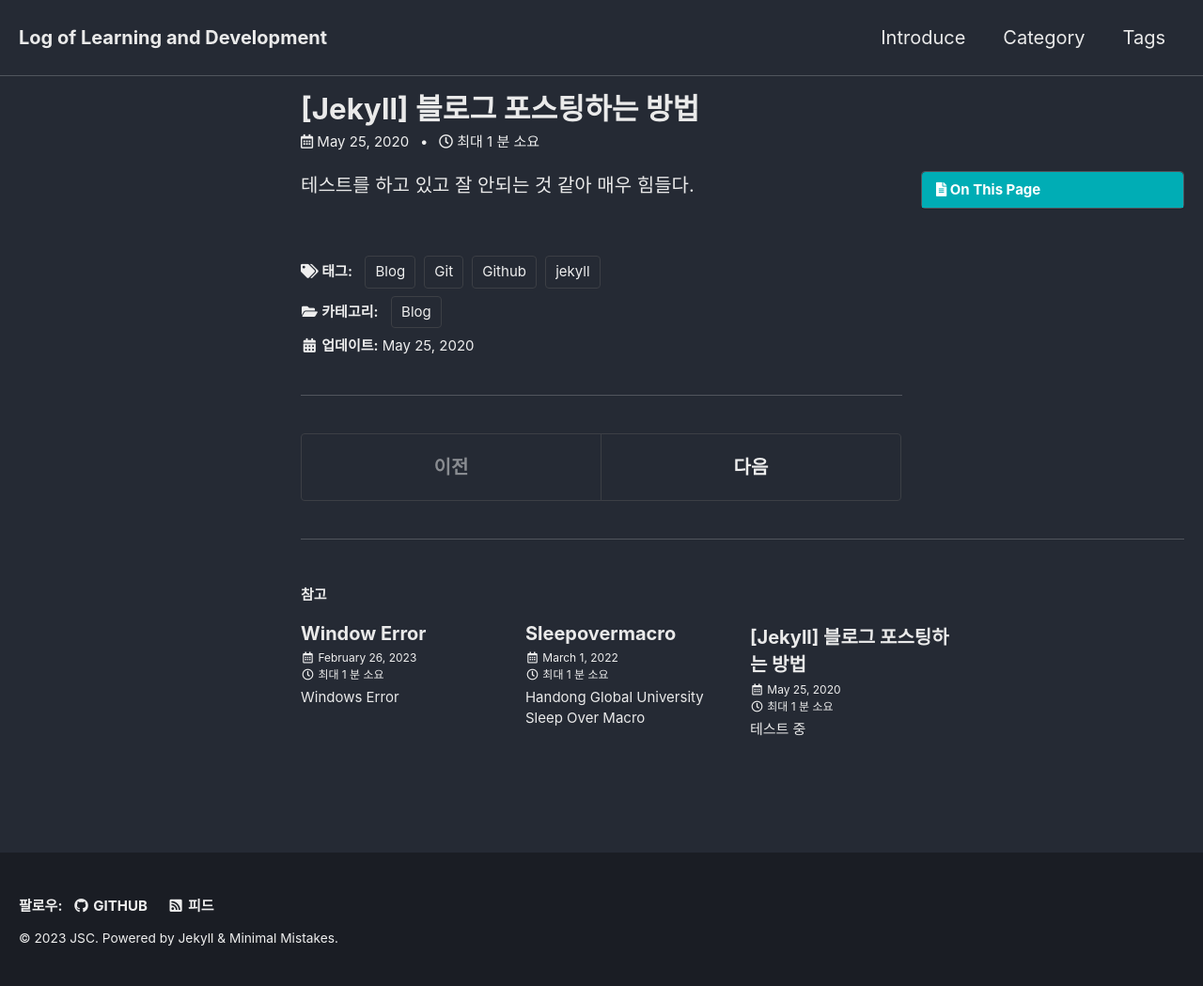
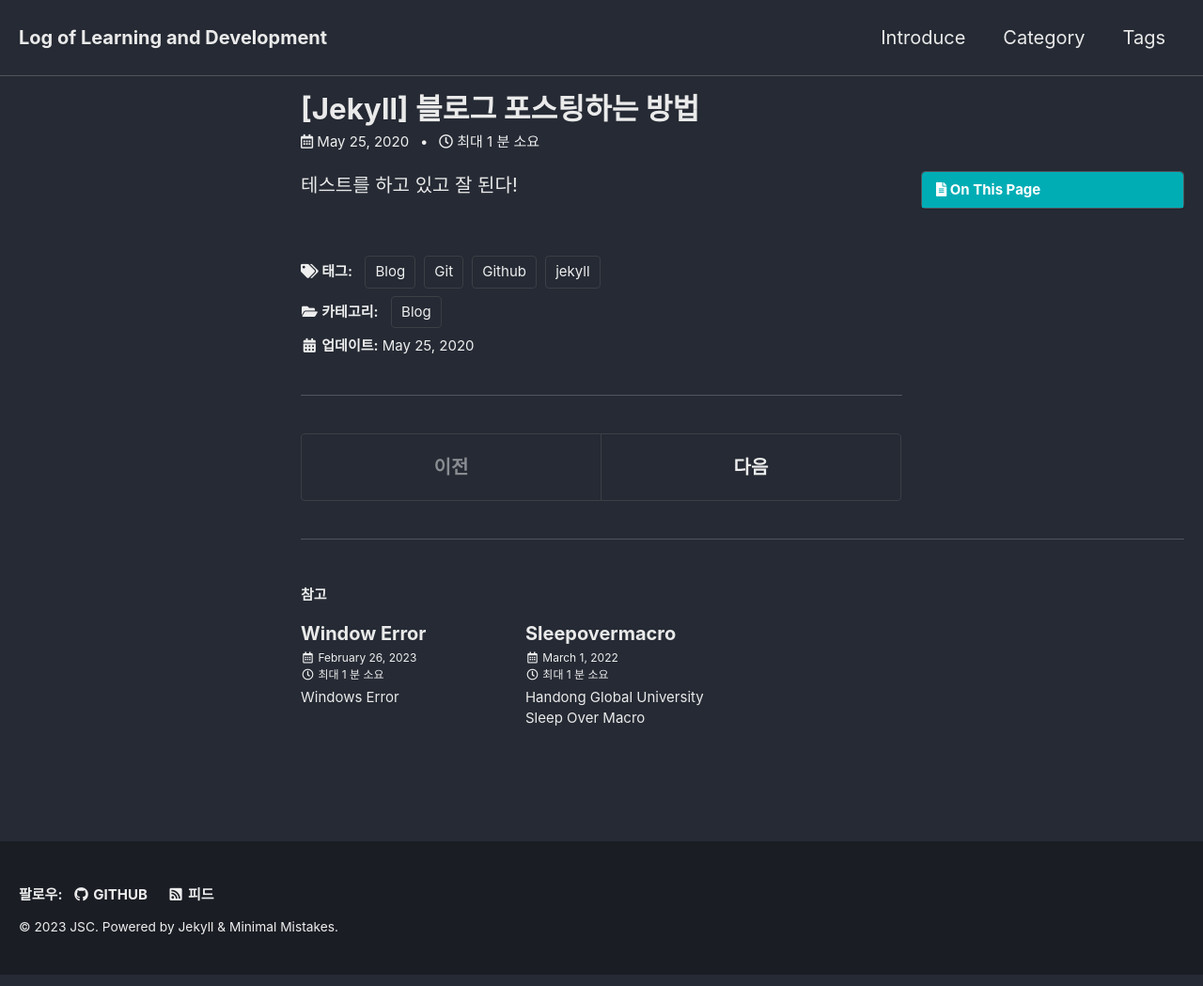
Before and after one commit to newwin01/newwin01.github.io, a Jekyll site: the page built from _posts/2020-05-23-my-first-post.md, in a window 1280 px wide. Shown: the whole page at 94% size. Built offline with Jekyll 4.4.1, drawn with Linux system fonts in a browser that asks for light colours; cached includes are drawn as plain includes.

Commit message:
little add

```diff
--- a/_posts/2020-05-23-my-first-post.md
+++ b/_posts/2020-05-23-my-first-post.md
@@ -14,4 +14,4 @@ date: 2020-05-25
 last_modified_at: 2020-05-25
 ---
 
-테스트를 하고 있고 잘 안되는 것 같아 매우 힘들다.
+테스트를 하고 있고 잘 된다!
--- a/_posts/2022-07-06-Test.md
+++ /dev/null
@@ -1,17 +0,0 @@
----
-title:  "[Jekyll] 블로그 포스팅하는 방법"
-excerpt: "테스트 중"
-
-categories:
-  - Blog
-tags:
-  - [Blog, jekyll, Github, Git]
-
-toc: true
-toc_sticky: true
-
-date: 2020-05-25
-last_modified_at: 2020-05-25
----
-
-테스트를 하고 있고 잘 안되는 것 같아 매우 힘들다.
```
